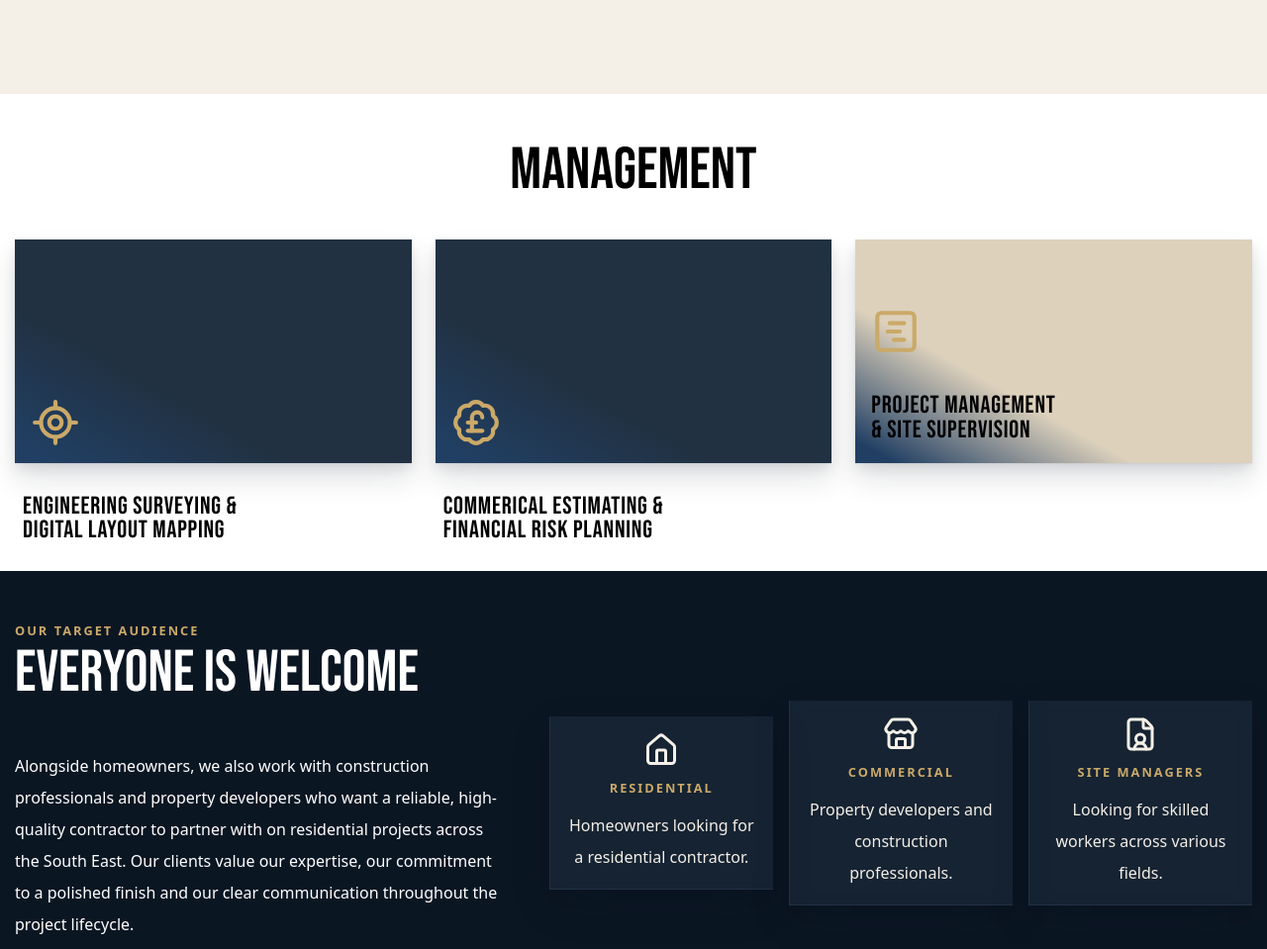
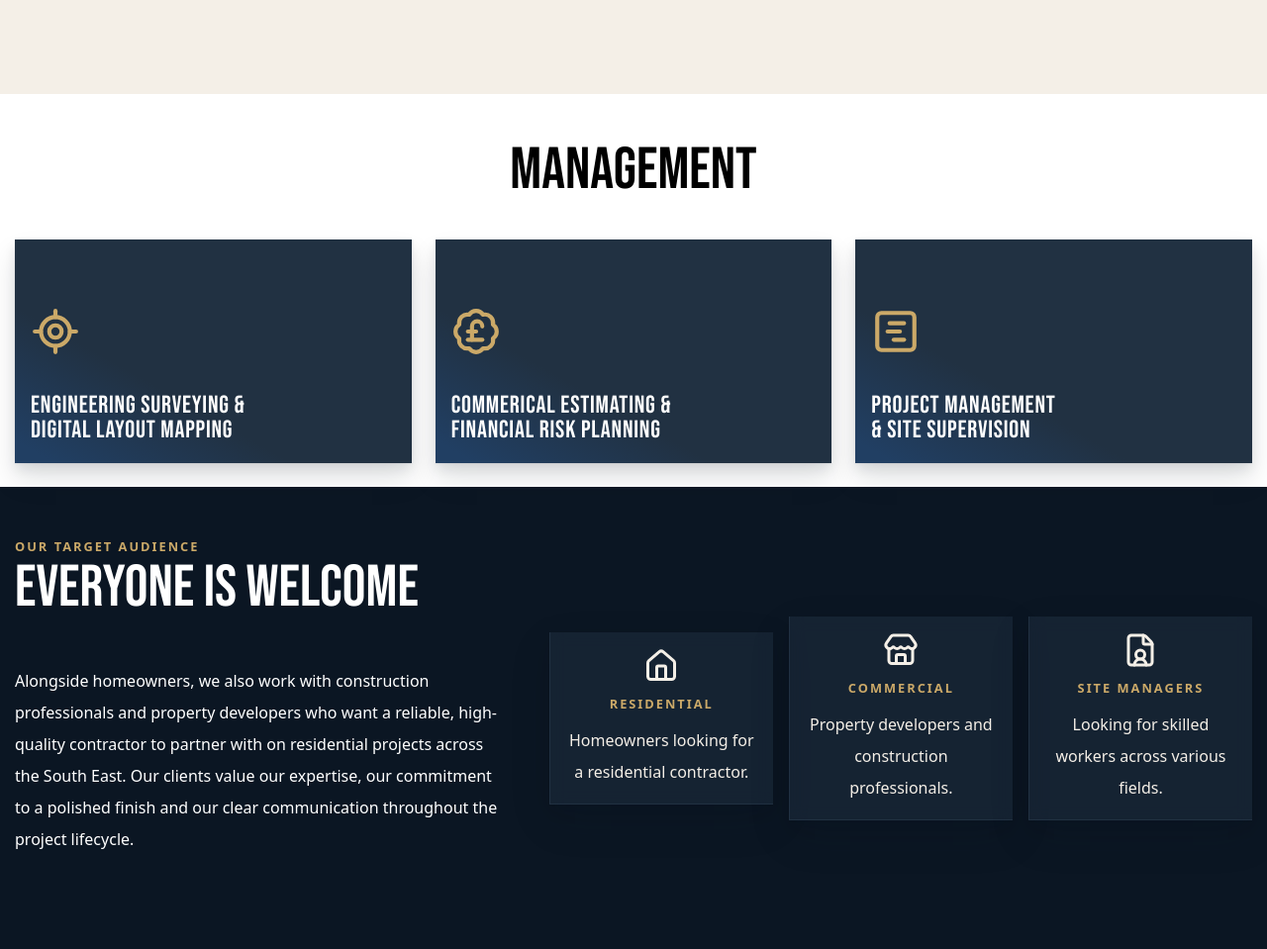
Before and after one commit to reche1405/rok, a Flask app: page /services in a window 1280 px wide. Shown: the part 201-1160 px from the top of the page at 99% size. Run offline with Flask 3, Linux system fonts and the light colour scheme; data that the repository does not hold is empty; some libraries are stand-ins or nearby versions.

Commit message:
Added static management cards v1.0

```diff
--- a/promo/templates/pages/service-list.html
+++ b/promo/templates/pages/service-list.html
@@ -69,13 +69,11 @@
                                 <div class="full-width flex gold-text align-center text-center   g-3 pt-2">
                                     <svg xmlns="http://www.w3.org/2000/svg" width="50" height="50" viewBox="0 0 24 24" fill="none" stroke="currentColor" stroke-width="2" stroke-linecap="round" stroke-linejoin="round" class="lucide lucide-locate-fixed-icon lucide-locate-fixed"><line x1="2" x2="5" y1="12" y2="12"/><line x1="19" x2="22" y1="12" y2="12"/><line x1="12" x2="12" y1="2" y2="5"/><line x1="12" x2="12" y1="19" y2="22"/><circle cx="12" cy="12" r="7"/><circle cx="12" cy="12" r="3"/></svg>
                                 </div>
+                                <h2 class="mt-4 white-text normal-weight mb-1 wrap-pretty display pt-2" style="font-size:1.55rem; letter-spacing: 0.05rem; line-height:1;">Engineering Surveying &amp; Digital Layout Mapping</h2>
 
                             </div>
 
                         </div>
-                    </div>
-                    <div class="pl-2 pr-3">
-                        <h2 class="mt-4 normal-weight mb-1 wrap-pretty display pt-2" style="font-size:1.55rem; letter-spacing: 0.05rem; line-height:1;">Engineering Surveying &amp; Digital Layout Mapping</h2>
                     </div>
                 </div>
 
@@ -86,24 +84,23 @@
                                 <div class="full-width flex gold-text align-center text-center  g-3 pt-2">
                                     <svg xmlns="http://www.w3.org/2000/svg" width="50" height="50" viewBox="0 0 24 24" fill="none" stroke="currentColor" stroke-width="2" stroke-linecap="round" stroke-linejoin="round" class="lucide lucide-badge-pound-sterling-icon lucide-badge-pound-sterling"><path d="M3.85 8.62a4 4 0 0 1 4.78-4.77 4 4 0 0 1 6.74 0 4 4 0 0 1 4.78 4.78 4 4 0 0 1 0 6.74 4 4 0 0 1-4.77 4.78 4 4 0 0 1-6.75 0 4 4 0 0 1-4.78-4.77 4 4 0 0 1 0-6.76Z"/><path d="M8 12h4"/><path d="M10 16V9.5a2.5 2.5 0 0 1 5 0"/><path d="M8 16h7"/></svg>
                                 </div>
+                                <h2 class="mt-4 white-text normal-weight mb-1 wrap-pretty display pt-2" style="font-size:1.55rem; letter-spacing: 0.05rem; line-height:1;">Commerical Estimating &amp; Financial Risk Planning</h2>
 
                             </div>
 
                         </div>
                     </div>
-                    <div class="pl-2 pr-3">
-                        <h2 class="mt-4 normal-weight mb-1 wrap-pretty display pt-2" style="font-size:1.55rem; letter-spacing: 0.05rem; line-height:1;">Commerical Estimating &amp; Financial Risk Planning</h2>
-                    </div>
+
                 </div>
 
                  <div class=" round-1">
                     <div class="card no-border shadow-3">
-                        <div class="card__image">
+                        <div class="card__image dark">
                             <div class="card__image-overlay">
                                 <div class="full-width flex gold-text align-center text-center   g-3 pt-2">
                                     <svg xmlns="http://www.w3.org/2000/svg" width="50" height="50" viewBox="0 0 24 24" fill="none" stroke="currentColor" stroke-width="2" stroke-linecap="round" stroke-linejoin="round" class="lucide lucide-square-chart-gantt-icon lucide-square-chart-gantt"><rect width="18" height="18" x="3" y="3" rx="2"/><path d="M9 8h7"/><path d="M8 12h6"/><path d="M11 16h5"/></svg>
                                 </div>
-                                <h2 class="mt-4 normal-weight mb-1 wrap-pretty display pt-2" style="font-size:1.55rem; letter-spacing: 0.05rem; line-height:1;">Project Management &amp; Site Supervision </h2>
+                                <h2 class="mt-4 white-text normal-weight mb-1 wrap-pretty display pt-2" style="font-size:1.55rem; letter-spacing: 0.05rem; line-height:1;">Project Management &amp; Site Supervision </h2>
 
                             </div>
 
```
